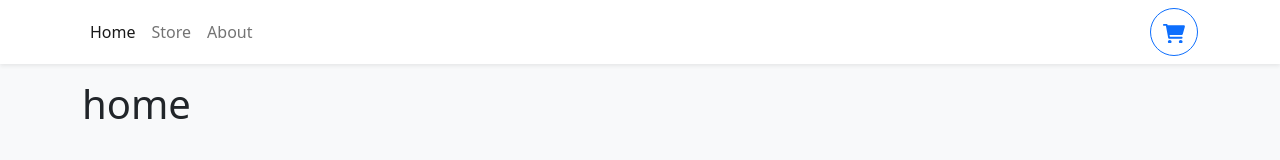
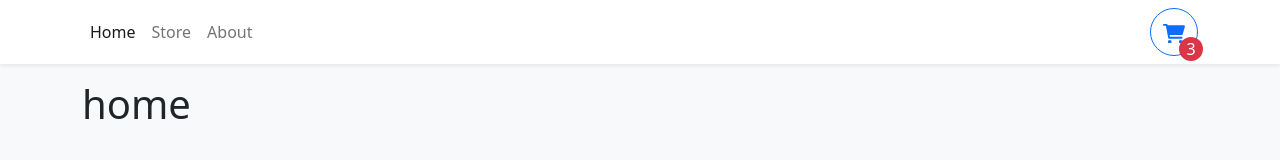
Before and after one commit to raheemelassadi/shopping-cart, a React (Vite) app: page / in a window 1280 px wide. Shown: the top 160 px of the page. Built offline with nearby package versions, Linux system fonts and the light colour scheme.

Commit message:
shopping cart number added

```diff
--- a/src/components/Navbar.tsx
+++ b/src/components/Navbar.tsx
@@ -16,10 +16,10 @@ return (
                     About
                 </Nav.Link>
             </Nav>
-            <Button style={{ width: "3rem", height: "3rem"}}
-                    variant="outline-primary"
-                    className="rounded-circle"
-                    >
+            <Button style={{ width: "3rem", height: "3rem", position: "relative"}}
+            variant="outline-primary"
+            className="rounded-circle"
+            >
             <svg
               xmlns="http://www.w3.org/2000/svg"
               viewBox="0 0 576 512"
@@ -27,7 +27,17 @@ return (
             >
               <path d="M96 0C107.5 0 117.4 8.19 119.6 19.51L121.1 32H541.8C562.1 32 578.3 52.25 572.6 72.66L518.6 264.7C514.7 278.5 502.1 288 487.8 288H170.7L179.9 336H488C501.3 336 512 346.7 512 360C512 373.3 501.3 384 488 384H159.1C148.5 384 138.6 375.8 136.4 364.5L76.14 48H24C10.75 48 0 37.25 0 24C0 10.75 10.75 0 24 0H96zM128 464C128 437.5 149.5 416 176 416C202.5 416 224 437.5 224 464C224 490.5 202.5 512 176 512C149.5 512 128 490.5 128 464zM512 464C512 490.5 490.5 512 464 512C437.5 512 416 490.5 416 464C416 437.5 437.5 416 464 416C490.5 416 512 437.5 512 464z" />
             </svg>
-
+            <div className="rounded-circle bg-danger d-flex justify-content-center align-items-center"
+            style={{color: "white",
+                width: "1.5rem",
+                height: "1.5rem",
+                position: "absolute",
+                bottom: "0",
+                right: "0",
+                transform: "translate(25%, 25%)",
+                }}>
+                3
+            </div>
             </Button>
         </Container>
     </NavbarBs>
```
